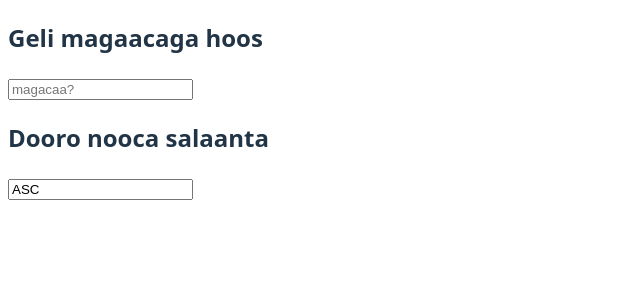
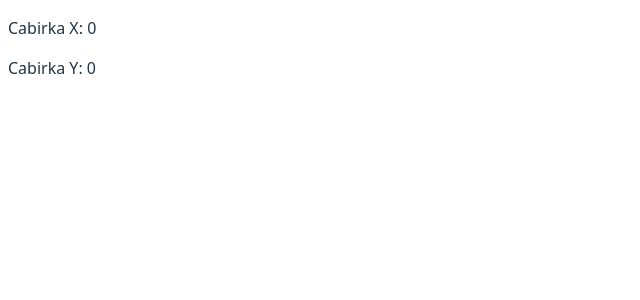
Before and after one commit to shiikhulkulli/Dugdiiye-React-Exercises, a React (Vite) app: page / in a window 1280 px wide. Shown: the top 300 px of the page, without its empty margins (0-640 px from the left). Built offline with nearby package versions, Linux system fonts and the light colour scheme.

Commit message:
adding exercises-7

```diff
--- a/src/App.jsx
+++ b/src/App.jsx
@@ -6,6 +6,8 @@ import ShoppingCart from "./ShoppingCart.jsx";
 import ShoopingCaart from "./shoopinCaart.jsx"
 import TitleChange from "./exercise-6.jsx"
 import BedelTitleka from "./exercise-6.jsx"
+import CabirkaShaashada from "./exercises-7.jsx"
+
 // import increasNumber from "./KordhiNumberka.jsx
 
 function App(){
@@ -26,7 +28,9 @@ function App(){
     {/* {<ShoppingCart/>} */}
     {/* {<ShoopingCaart/>} */}
     {/* {<TitleChange/>} */}
-    {<BedelTitleka/>}
+    {/* {<BedelTitleka/>} */}
+    {<CabirkaShaashada/>}
+    {/* {<DhaqaaqaMuuska/>} */}
     {/* <UsedCard
     name={"Saacid"}
     email={"saaciduu@gmail.com"}
--- a/src/exercise-6.jsx
+++ b/src/exercise-6.jsx
@@ -10,6 +10,7 @@ const BedelTitleka = ()=>{
             document.title= `${salaan}, ${magac}`
         }
     }, [magac, salaan])
+
 
     return(
         <div>
--- /dev/null
+++ b/src/exercises-7.jsx
@@ -0,0 +1,21 @@
+import { useState, useEffect } from "react";
+const CabirkaShaashada =()=>{
+  const[muus, setMuus] = useState({y:0, x:0})
+  useEffect(() =>{ const handleDhaqdhaqaaqaMuuska = (e) =>{
+    setMuus({x: e.clientX, y: e.clientY});
+  };
+  window.addEventListener('mousemove', handleDhaqdhaqaaqaMuuska)
+
+  return()=>{
+    window.removeEventListener('mousemove', handleDhaqdhaqaaqaMuuska)
+  }
+
+  },[])
+  return(
+    <div>
+      <p>Cabirka X: {muus.x}</p>
+      <p>Cabirka Y: {muus.y}</p>
+    </div>
+  )
+}
+export default CabirkaShaashada;
```
